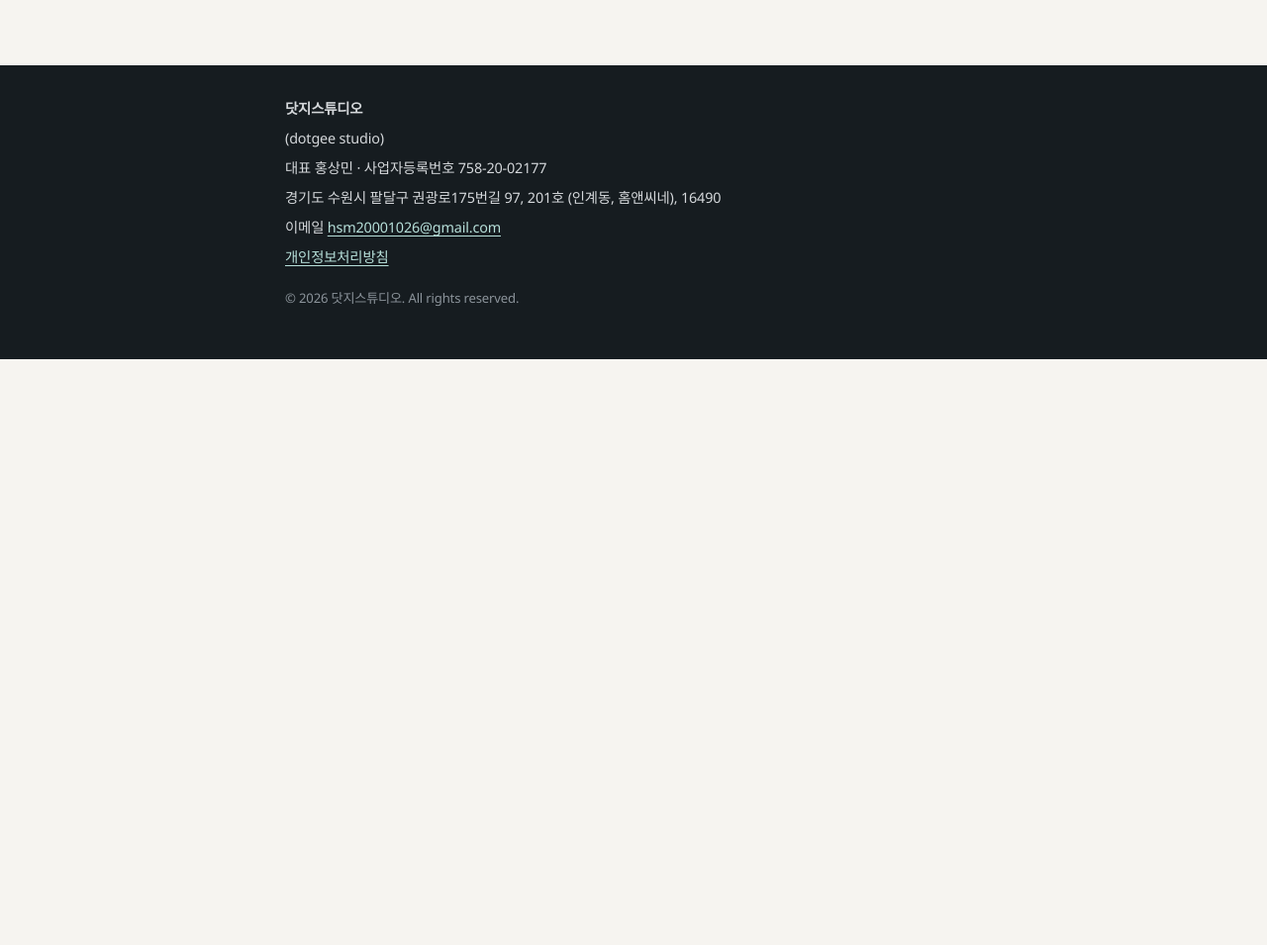
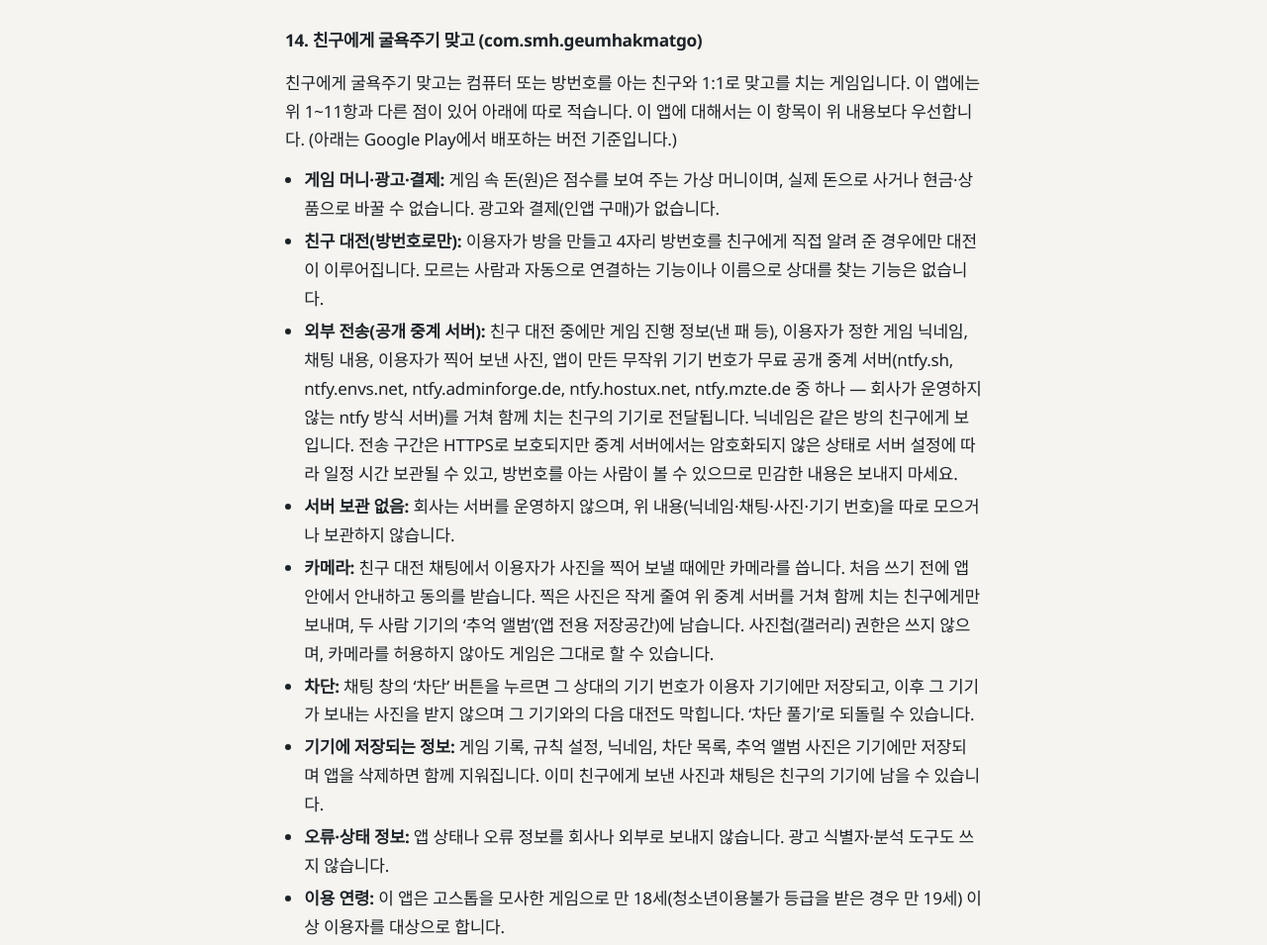
Before and after one commit to sejongfnc-code/dotgee, a plain HTML site: page privacy.html in a window 1280 px wide. Shown: the part 3579-4534 px from the top of the page at 99% size. Before the commit the page ends 3942 px from the top, so only its background shows below. Drawn offline with Linux system fonts and the light colour scheme.

Commit message:
Add 친구에게 굴욕주기 맞고 section to the privacy policy

```diff
--- a/privacy.html
+++ b/privacy.html
@@ -112,6 +112,19 @@
           <li><strong>보관 기간과 삭제:</strong> Firebase에 저장된 긴급 위치 기록은 7일이 지나면 링크로 볼 수 없게 막히고, 그 뒤 앱이 실행될 때 서버에서 삭제됩니다. 녹화 파일·설정·연락처는 기기(와 연결한 경우 이용자 드라이브)에만 있으며, 앱을 삭제하거나 드라이브에서 파일을 지우면 삭제됩니다. 이미 보낸 문자는 받은 사람의 기기에 남을 수 있습니다. 위치 기록의 조기 삭제를 원하시면 아래 이메일로 요청해 주세요.</li>
           <li><strong>이용 연령:</strong> 가족SOS는 만 18세 이상 이용자를 대상으로 합니다.</li>
         </ul>
+        <h2 id="matgo">14. 친구에게 굴욕주기 맞고 (com.smh.geumhakmatgo)</h2>
+        <p>친구에게 굴욕주기 맞고는 컴퓨터 또는 방번호를 아는 친구와 1:1로 맞고를 치는 게임입니다. 이 앱에는 위 1~11항과 다른 점이 있어 아래에 따로 적습니다. 이 앱에 대해서는 이 항목이 위 내용보다 우선합니다. (아래는 Google Play에서 배포하는 버전 기준입니다.)</p>
+        <ul>
+          <li><strong>게임 머니·광고·결제:</strong> 게임 속 돈(원)은 점수를 보여 주는 가상 머니이며, 실제 돈으로 사거나 현금·상품으로 바꿀 수 없습니다. 광고와 결제(인앱 구매)가 없습니다.</li>
+          <li><strong>친구 대전(방번호로만):</strong> 이용자가 방을 만들고 4자리 방번호를 친구에게 직접 알려 준 경우에만 대전이 이루어집니다. 모르는 사람과 자동으로 연결하는 기능이나 이름으로 상대를 찾는 기능은 없습니다.</li>
+          <li><strong>외부 전송(공개 중계 서버):</strong> 친구 대전 중에만 게임 진행 정보(낸 패 등), 이용자가 정한 게임 닉네임, 채팅 내용, 이용자가 찍어 보낸 사진, 앱이 만든 무작위 기기 번호가 무료 공개 중계 서버(ntfy.sh, ntfy.envs.net, ntfy.adminforge.de, ntfy.hostux.net, ntfy.mzte.de 중 하나 — 회사가 운영하지 않는 ntfy 방식 서버)를 거쳐 함께 치는 친구의 기기로 전달됩니다. 닉네임은 같은 방의 친구에게 보입니다. 전송 구간은 HTTPS로 보호되지만 중계 서버에서는 암호화되지 않은 상태로 서버 설정에 따라 일정 시간 보관될 수 있고, 방번호를 아는 사람이 볼 수 있으므로 민감한 내용은 보내지 마세요.</li>
+          <li><strong>서버 보관 없음:</strong> 회사는 서버를 운영하지 않으며, 위 내용(닉네임·채팅·사진·기기 번호)을 따로 모으거나 보관하지 않습니다.</li>
+          <li><strong>카메라:</strong> 친구 대전 채팅에서 이용자가 사진을 찍어 보낼 때에만 카메라를 씁니다. 처음 쓰기 전에 앱 안에서 안내하고 동의를 받습니다. 찍은 사진은 작게 줄여 위 중계 서버를 거쳐 함께 치는 친구에게만 보내며, 두 사람 기기의 ‘추억 앨범’(앱 전용 저장공간)에 남습니다. 사진첩(갤러리) 권한은 쓰지 않으며, 카메라를 허용하지 않아도 게임은 그대로 할 수 있습니다.</li>
+          <li><strong>차단:</strong> 채팅 창의 ‘차단’ 버튼을 누르면 그 상대의 기기 번호가 이용자 기기에만 저장되고, 이후 그 기기가 보내는 사진을 받지 않으며 그 기기와의 다음 대전도 막힙니다. ‘차단 풀기’로 되돌릴 수 있습니다.</li>
+          <li><strong>기기에 저장되는 정보:</strong> 게임 기록, 규칙 설정, 닉네임, 차단 목록, 추억 앨범 사진은 기기에만 저장되며 앱을 삭제하면 함께 지워집니다. 이미 친구에게 보낸 사진과 채팅은 친구의 기기에 남을 수 있습니다.</li>
+          <li><strong>오류·상태 정보:</strong> 앱 상태나 오류 정보를 회사나 외부로 보내지 않습니다. 광고 식별자·분석 도구도 쓰지 않습니다.</li>
+          <li><strong>이용 연령:</strong> 이 앱은 고스톱을 모사한 게임으로 만 18세(청소년이용불가 등급을 받은 경우 만 19세) 이상 이용자를 대상으로 합니다.</li>
+        </ul>
       </div>
     </section>
   </main>
```
